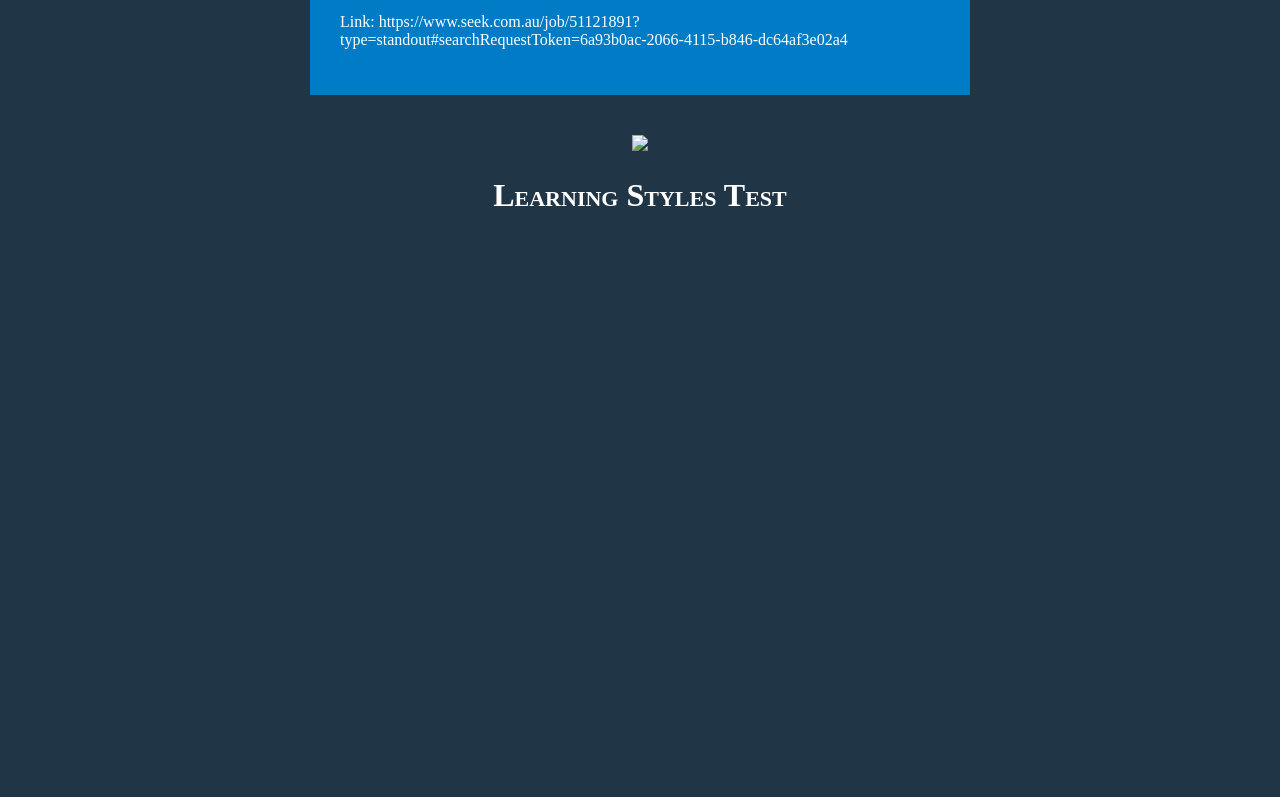
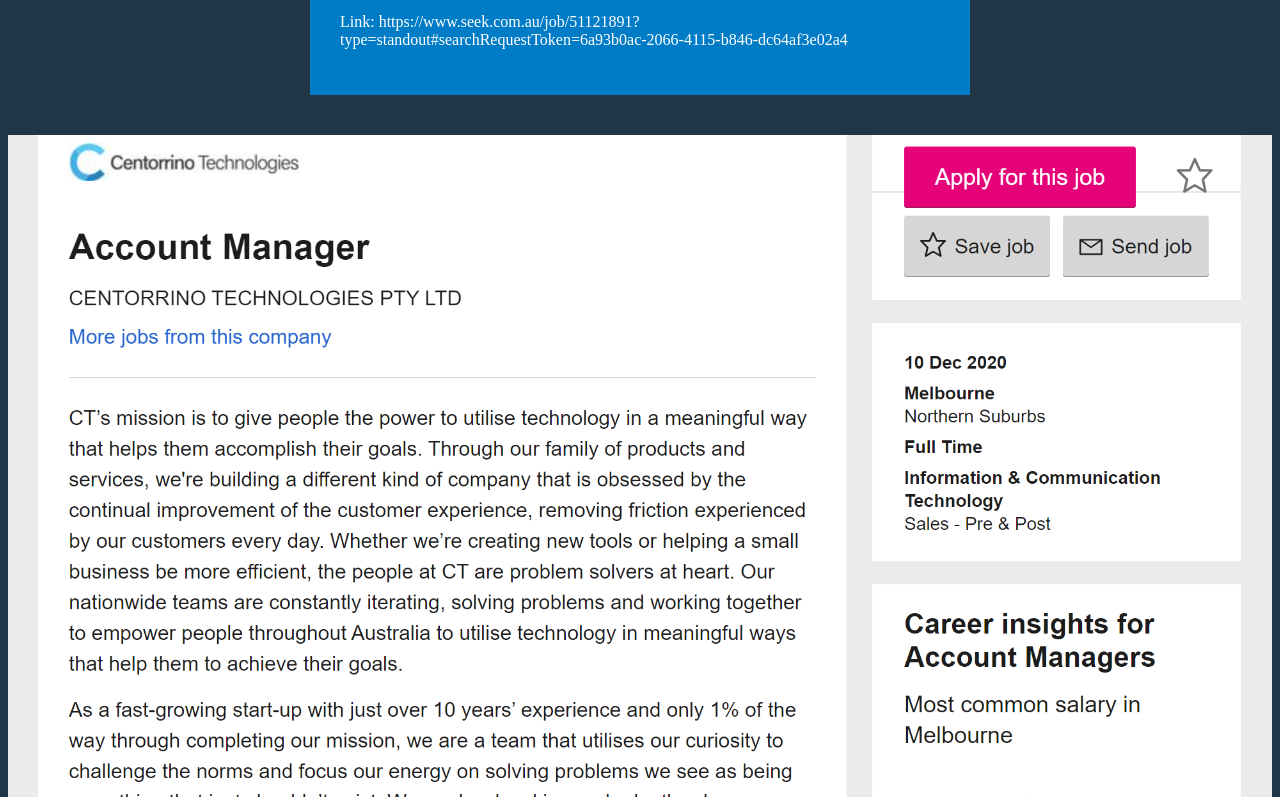
Before and after one commit to NickMpan/A1, a plain HTML site: page index.html in a window 1280 px wide. Shown: the part 2543-3340 px from the top of the page. Before the commit the page ends 2778 px from the top, so only its background shows below. Drawn offline with Linux system fonts and the light colour scheme.

Commit message:
Update index.html

```diff
--- a/index.html
+++ b/index.html
@@ -110,7 +110,7 @@
 		<p>Link: https://www.seek.com.au/job/51121891?type=standout#searchRequestToken=6a93b0ac-2066-4115-b846-dc64af3e02a4</p>
 		</div>
 		<div class="img-container">
-			<img src="Ideal-Job.png alt="ideal job" style="width:100%">
+			<img src="Ideal-Job.png" alt="ideal job" style="width:100%">
 		</div>
 		<h1 class="thick">Learning Styles Test</h1>
 	</body>
```
